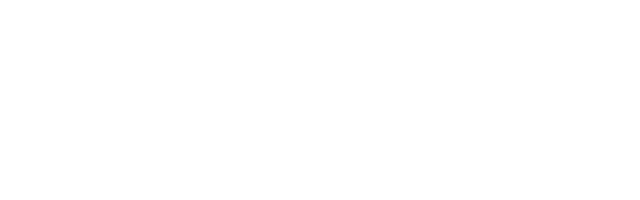
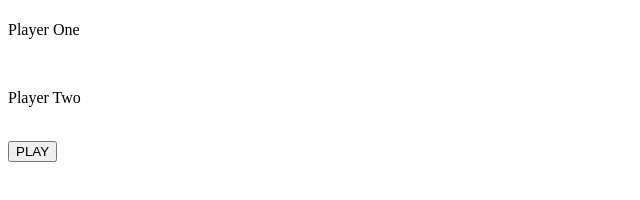
Before and after one commit to ahagrafica/DiceChallenge, a plain HTML site: page index.html in a window 1280 px wide. Shown: the whole page, without its empty margins (0-640 px from the left). Drawn offline with Linux system fonts and the light colour scheme.

Commit message:
reasigno clases html

```diff
--- a/index.html
+++ b/index.html
@@ -7,6 +7,20 @@
     <title>Document</title>
 </head>
 <body>
+	<div class="container">
+		<h1 id="result"></h1>
 
+		<div class="box-one">
+			<p>Player One</p>
+			<img class="dice" src="" alt="">
+		</div>
+
+		<div class="box-two">
+			<p>Player Two</p>
+			<img class="dice" src="" alt="">
+		</div>
+
+		<button class="play">PLAY</button>
+	</div>
 </body>
 </html>
```
